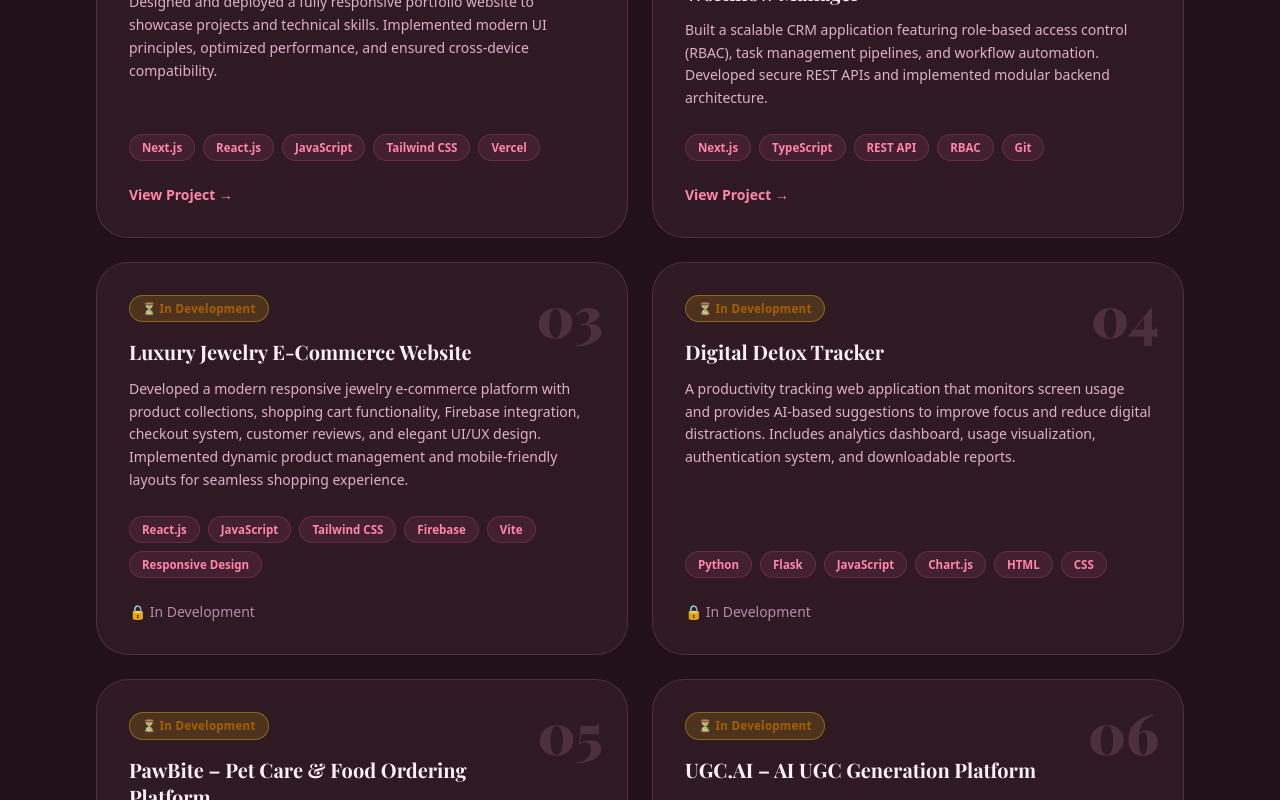
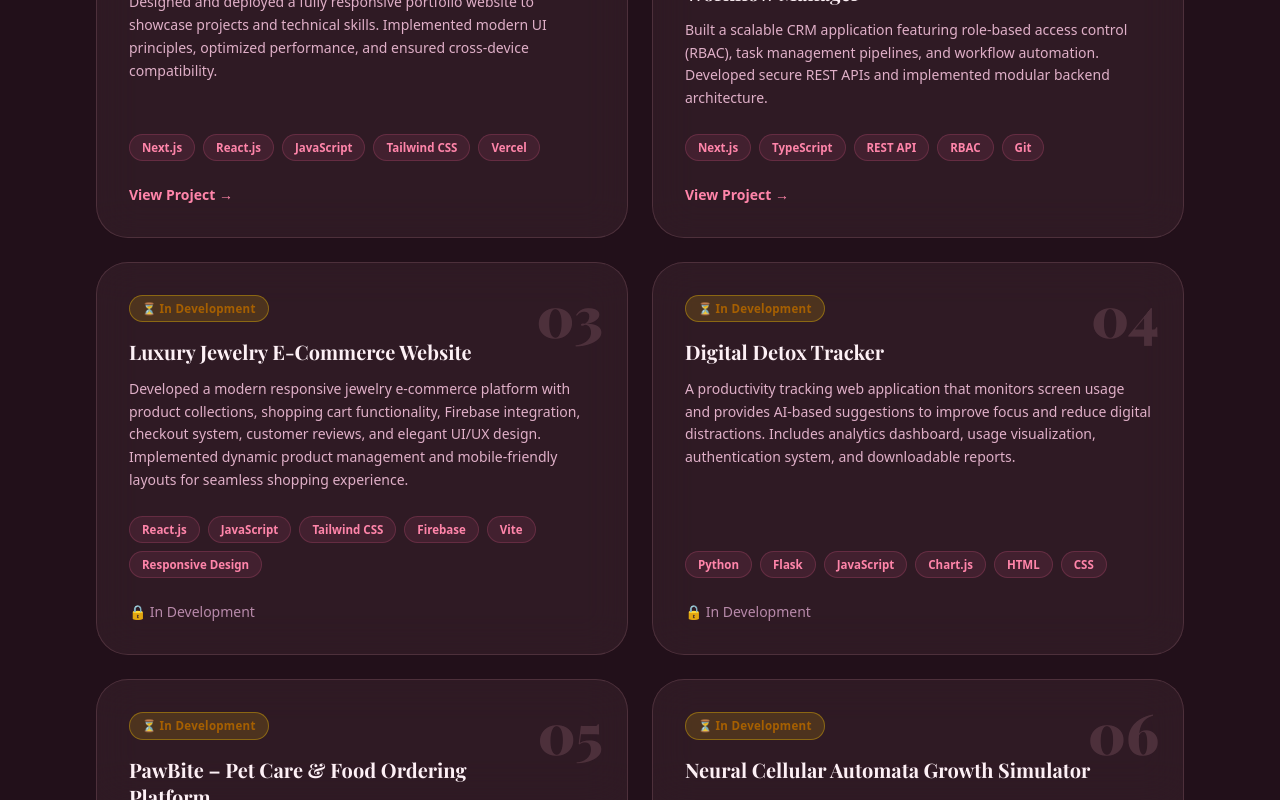
Before and after one commit to Nayan-Bera/pookie-portfolio, a Next.js app: page / in a window 1280 px wide. Shown: the part 2000-2800 px from the top of the page. Built offline with nearby package versions, Linux system fonts and the light colour scheme.

Commit message:
UGC.AI project is temporarily removed

```diff
--- a/src/constant/data.tsx
+++ b/src/constant/data.tsx
@@ -127,19 +127,19 @@ export const PROJECTS = [
     status: "🔒In Development",
   },
 
-  {
-    title: "UGC.AI – AI UGC Generation Platform",
-    description:
-      "Built a responsive AI-powered UGC content generation landing page with modern UI/UX. Developed reusable components including hero, preview, and CTA sections with optimized responsiveness and branding experience.",
-    technologies: [
-      "Next.js",
-      "React.js",
-      "TypeScript",
-      "Tailwind CSS",
-    ],
-    link: "",
-    status: "🔒In Development",
-  },
+  // {
+  //   title: "UGC.AI – AI UGC Generation Platform",
+  //   description:
+  //     "Built a responsive AI-powered UGC content generation landing page with modern UI/UX. Developed reusable components including hero, preview, and CTA sections with optimized responsiveness and branding experience.",
+  //   technologies: [
+  //     "Next.js",
+  //     "React.js",
+  //     "TypeScript",
+  //     "Tailwind CSS",
+  //   ],
+  //   link: "",
+  //   status: "🔒In Development",
+  // },
 
   {
     title: "Neural Cellular Automata Growth Simulator",
```
